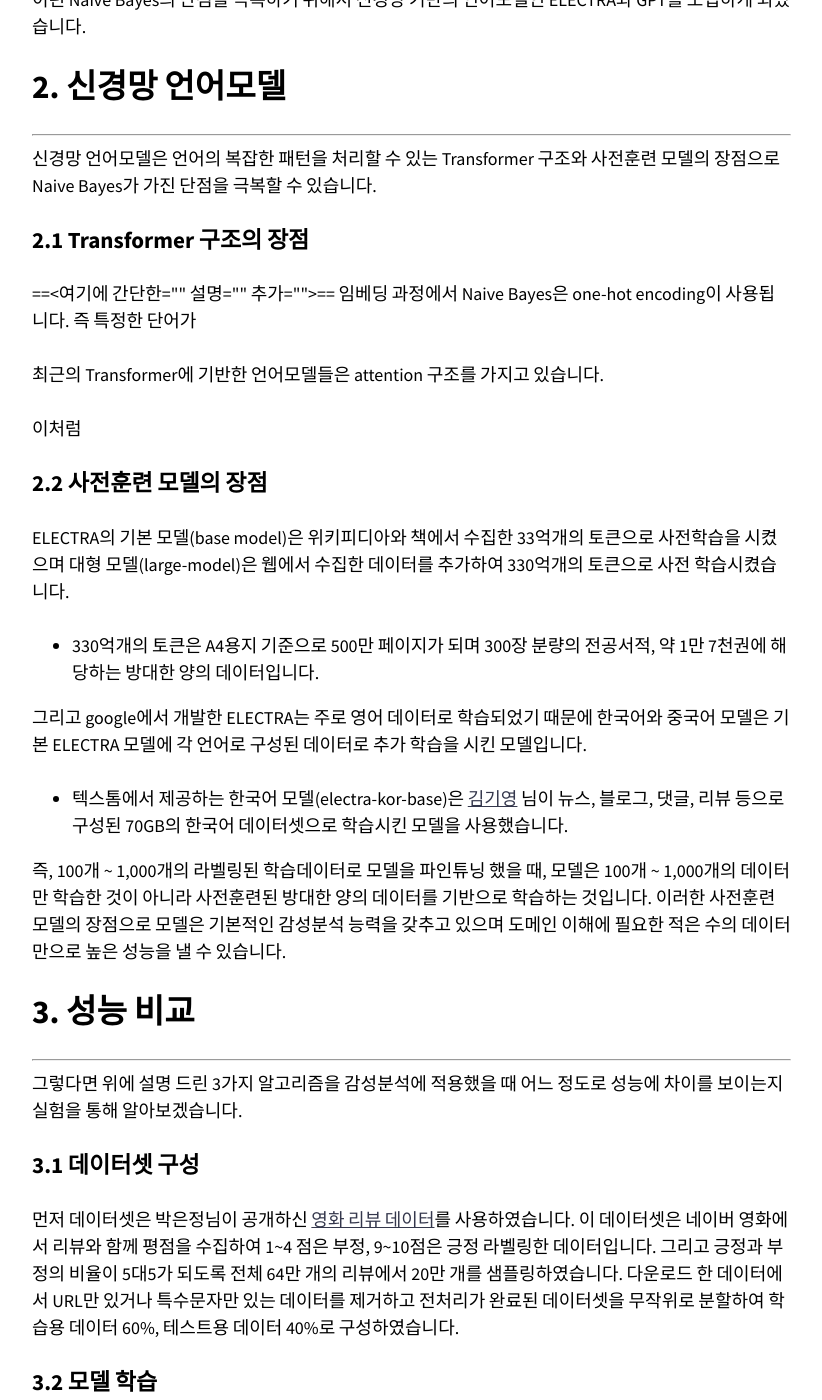
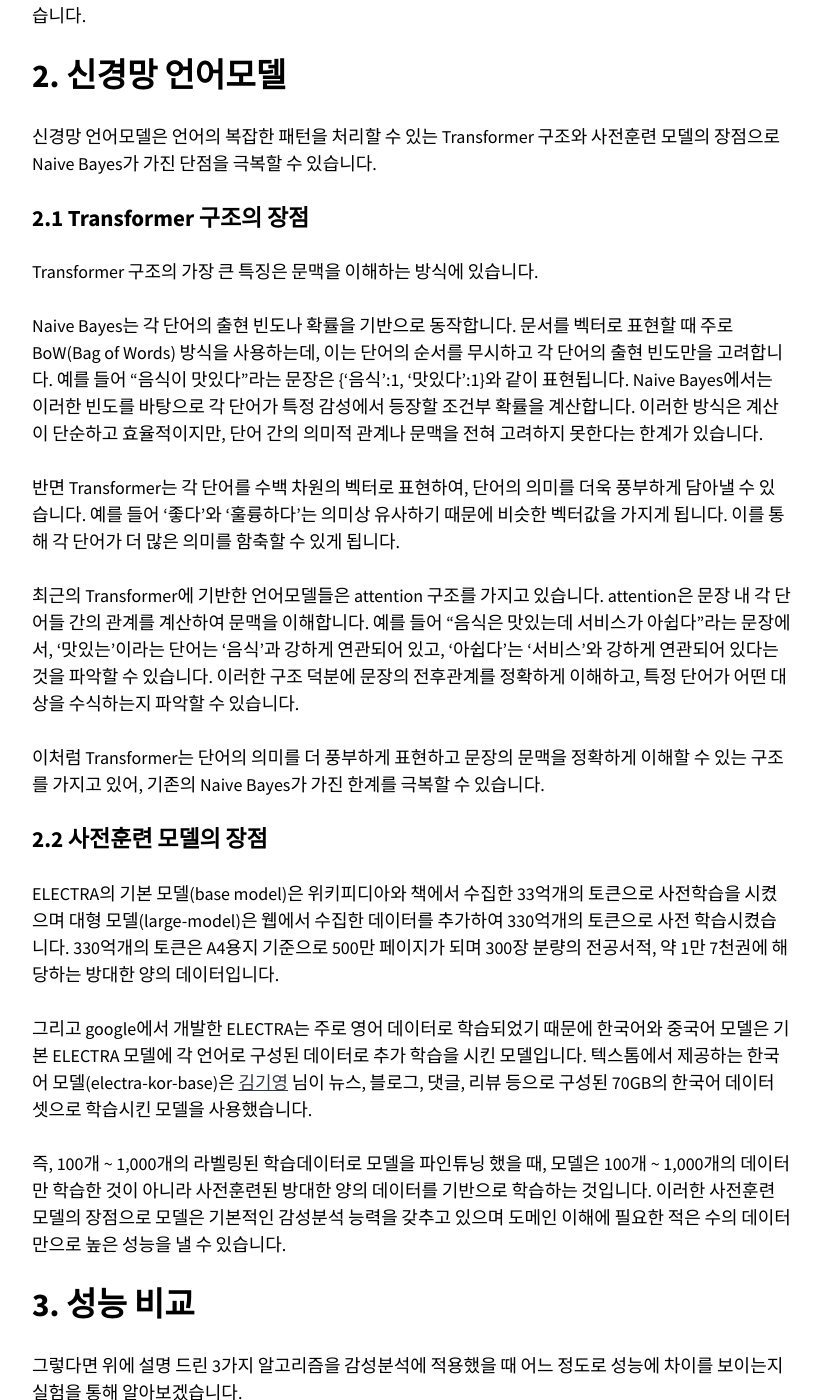
Before and after one commit to hjjson/hjjson.github.io, a Jekyll site: the page built from _posts/2024-10-22-upgrade-sentiment-analysis.markdown, in a window 1280 px wide and 1400 px high, scrolled down 1478 px. Shown: the whole window, without its empty margins (343-1165 px from the left). Built offline with Jekyll 4.4.1, drawn with Linux system fonts in a browser that asks for light colours; nearby versions of some CDN libraries.

Commit message:
upload - upgrade sentiment analysis on textom

```diff
--- a/_posts/2024-10-22-upgrade-sentiment-analysis.markdown
+++ b/_posts/2024-10-22-upgrade-sentiment-analysis.markdown
@@ -9,19 +9,21 @@ categories: 텍스톰
 오늘은 감성분석을 업그레이드하게 된 이유와 새로 도입한 모델과의 성능 비교 그리고 향후 발전 방향에 대해 설명드리겠습니다.
 
 # 1. Naive Bayes 알고리즘
----
 
 기존 텍스톰에서는 Naive Bayes 알고리즘을 사용한 문서기반 감성분석을 제공하고 있었습니다. Naive Bayes는 사전확률에 기반하여 사후확률을 추론하는 알고리즘입니다.
 감성분석을 예로 들면, 사전확률은 각 단어들이 감정(긍정/부정/중립)에 속할 확률이고 사후확률은 주어진 문서를 구성하는 각 단어들의 감정 확률로 계산한 문서의 감정 확률입니다.
 여기서 각 단어들이 긍정/부정/중립에 속할 확률은 유저가 제공한 학습 데이터를 바탕으로 계산됩니다.
+
 ### 1.1 Naive Bayes 알고리즘의 작동 방식
 Naive Bayes는 간단하게 감정의 발생 확률 P(Sentiment)과 감정 내 단어들이 발생할 확률 P(Word|Sentiment)의 곱으로 계산됩니다.
 여기서 감정의 발생 확률 P(S)은 학습한 데이터의 감성 분포를 사용합니다. 예를 들면, 학습에 사용한 데이터가 100개이고 그 중에서 긍정으로 라벨링 된 문서가 50개, 부정으로 라벨링 된 문서가 30개, 중립으로 라벨링된 문서가 20개라면 긍정의 발생 확률은 0.5, 부정의 발생 확률은 0.3 중립의 발생 확률은 0.2로 계산할 수 있습니다.
 감정 내 단어들이 발생할 확률 P(Word|Sentiment)은 특정 감정을 가진 모든 문서에 포함된 단어들의 빈도수 중에서 특정 단어의 빈도수로 비율을 계산합니다. 예를 들어 긍정으로 라벨링 된 문서 50개 안에 포함된 모든 단어를 세었을 때 500개이고 그 중에서 '재미있다'라는 단어가 50번 나타났으면, P(재미있다|긍정)은 0.1로 계산할 수 있습니다.
 그리고 새로운 문서의 감정을 분류할 때는 각 감정별로 확률값을 계산한 후, 최대 확률값을 나타내는 감정을 해당 문서의 감정으로 분류합니다.
+
 ### 1.2 장점
 이처럼 단어별 감성분포를 계산할 때 빈도수만 사용하기 때문에 학습 과정이 간단하고 빠릅니다. 그리고 새로운 문장의 감성을 분류할 때도 문장에 속한 단어들의 확률을 곱하여 단순하게 계산이 가능하기 때문에 속도가 매우 빠르다는 장점이 있습니다.
 또한 성능면에서도 충분한 데이터로 학습했을 때 준수한 성능을 보입니다. 그래서 분류 문제에 일반적으로 많이 사용 되었습니다.
+
 ### 1.3 단점
 하지만 단순히 빈도만 사용하기 때문에 성능에 한계를 가질 수 밖에 없습니다. 왜냐하면 동음이의어나 단어의 순서와 같은 문맥이 고려되지 않기 때문입니다. 예를 들어, Naive Bayes로 계산했을 때는 '안 커서 좋다'는 문장과 '커서 안 좋다'는 문장에 차이가 없습니다.
 결정적으로 Naive Bayes는 학습에 제공된 데이터'만'으로 모델이 구성되기 때문에 처음 본 단어가 있을 경우, 확률이 제대로 계산되지 않기 때문에 성능이 크게 떨어지게 됩니다. 그렇기 때문에 Naive Bayes 알고리즘은 '정확하게' 정답을 라벨링한 많은 종류의 데이터가 필요합니다.
@@ -29,26 +31,29 @@ Naive Bayes는 간단하게 감정의 발생 확률 P(Sentiment)과 감정 내
 이런 Naive Bayes의 단점을 극복하기 위해서 신경망 기반의 언어모델인 ELECTRA와 GPT를 도입하게 되었습니다.
 
 # 2. 신경망 언어모델
----
+
 신경망 언어모델은 언어의 복잡한 패턴을 처리할 수 있는 Transformer 구조와 사전훈련 모델의 장점으로 Naive Bayes가 가진 단점을 극복할 수 있습니다.
+
 ### 2.1 Transformer 구조의 장점
-==<여기에 간단한 설명 추가>==
-임베딩 과정에서 Naive Bayes은 one-hot encoding이 사용됩니다. 즉 특정한 단어가
+Transformer 구조의 가장 큰 특징은 문맥을 이해하는 방식에 있습니다.
 
-최근의 Transformer에 기반한 언어모델들은 attention 구조를 가지고 있습니다.
+Naive Bayes는 각 단어의 출현 빈도나 확률을 기반으로 동작합니다. 문서를 벡터로 표현할 때 주로 BoW(Bag of Words) 방식을 사용하는데, 이는 단어의 순서를 무시하고 각 단어의 출현 빈도만을 고려합니다. 예를 들어 "음식이 맛있다"라는 문장은 {'음식':1, '맛있다':1}와 같이 표현됩니다. Naive Bayes에서는 이러한 빈도를 바탕으로 각 단어가 특정 감성에서 등장할 조건부 확률을 계산합니다. 이러한 방식은 계산이 단순하고 효율적이지만, 단어 간의 의미적 관계나 문맥을 전혀 고려하지 못한다는 한계가 있습니다.
 
-이처럼
+반면 Transformer는 각 단어를 수백 차원의 벡터로 표현하여, 단어의 의미를 더욱 풍부하게 담아낼 수 있습니다. 예를 들어 '좋다'와 '훌륭하다'는 의미상 유사하기 때문에 비슷한 벡터값을 가지게 됩니다. 이를 통해 각 단어가 더 많은 의미를 함축할 수 있게 됩니다.
+
+최근의 Transformer에 기반한 언어모델들은 attention 구조를 가지고 있습니다. attention은 문장 내 각 단어들 간의 관계를 계산하여 문맥을 이해합니다. 예를 들어 "음식은 맛있는데 서비스가 아쉽다"라는 문장에서, '맛있는'이라는 단어는 '음식'과 강하게 연관되어 있고, '아쉽다'는 '서비스'와 강하게 연관되어 있다는 것을 파악할 수 있습니다. 이러한 구조 덕분에 문장의 전후관계를 정확하게 이해하고, 특정 단어가 어떤 대상을 수식하는지 파악할 수 있습니다.
+
+이처럼 Transformer는 단어의 의미를 더 풍부하게 표현하고 문장의 문맥을 정확하게 이해할 수 있는 구조를 가지고 있어, 기존의 Naive Bayes가 가진 한계를 극복할 수 있습니다.
+
 ### 2.2 사전훈련 모델의 장점
-ELECTRA의 기본 모델(base model)은 위키피디아와 책에서 수집한 33억개의 토큰으로 사전학습을 시켰으며 대형 모델(large-model)은 웹에서 수집한 데이터를 추가하여 330억개의 토큰으로 사전 학습시켰습니다.
-- 330억개의 토큰은 A4용지 기준으로 500만 페이지가 되며 300장 분량의 전공서적, 약 1만 7천권에 해당하는 방대한 양의 데이터입니다.
+ELECTRA의 기본 모델(base model)은 위키피디아와 책에서 수집한 33억개의 토큰으로 사전학습을 시켰으며 대형 모델(large-model)은 웹에서 수집한 데이터를 추가하여 330억개의 토큰으로 사전 학습시켰습니다. 330억개의 토큰은 A4용지 기준으로 500만 페이지가 되며 300장 분량의 전공서적, 약 1만 7천권에 해당하는 방대한 양의 데이터입니다.
 
-그리고 google에서 개발한 ELECTRA는 주로 영어 데이터로 학습되었기 때문에 한국어와 중국어 모델은 기본 ELECTRA 모델에 각 언어로 구성된 데이터로 추가 학습을 시킨 모델입니다.
-- 텍스톰에서 제공하는 한국어 모델(electra-kor-base)은 [김기영](https://github.com/kiyoungkim1) 님이 뉴스, 블로그, 댓글, 리뷰 등으로 구성된 70GB의 한국어 데이터셋으로 학습시킨 모델을 사용했습니다.
+그리고 google에서 개발한 ELECTRA는 주로 영어 데이터로 학습되었기 때문에 한국어와 중국어 모델은 기본 ELECTRA 모델에 각 언어로 구성된 데이터로 추가 학습을 시킨 모델입니다. 텍스톰에서 제공하는 한국어 모델(electra-kor-base)은 [김기영](https://github.com/kiyoungkim1) 님이 뉴스, 블로그, 댓글, 리뷰 등으로 구성된 70GB의 한국어 데이터셋으로 학습시킨 모델을 사용했습니다.
 
 즉, 100개 ~ 1,000개의 라벨링된 학습데이터로 모델을 파인튜닝 했을 때, 모델은 100개 ~ 1,000개의 데이터만 학습한 것이 아니라 사전훈련된 방대한 양의 데이터를 기반으로 학습하는 것입니다. 이러한 사전훈련 모델의 장점으로 모델은 기본적인 감성분석 능력을 갖추고 있으며 도메인 이해에 필요한 적은 수의 데이터만으로 높은 성능을 낼 수 있습니다.
 
 # 3. 성능 비교
----
+
 그렇다면 위에 설명 드린 3가지 알고리즘을 감성분석에 적용했을 때 어느 정도로 성능에 차이를 보이는지 실험을 통해 알아보겠습니다.
 
 ### 3.1 데이터셋 구성
@@ -78,7 +83,7 @@ Naive Bayes는 12만 개의 데이터를 학습했음에도 동일한 데이터
 텍스톰이라는 서비스를 운영하는 입장에서는 유저들이 일일이 라벨링 하여 데이터를 올리기는 어렵기 때문에 라벨링 없이도 높은 성능을 보이는 GPT와 유저가 업로드한 데이터로 학습하여 GPT 대비 더 높은 성능을 보이는 ELECTRA 2가지 모델을 추가하게 되었습니다.
 
 # 4. 향후 발전 방향
----
+
 처음에는 감성분석의 성능을 높이는 연구로 시작했지만 실제 서비스에 적용하는 과정에서 개선해야 할 점이 많이 보였습니다.
 
 ### 4.1. 속성기반 감성분석의 필요성
```
